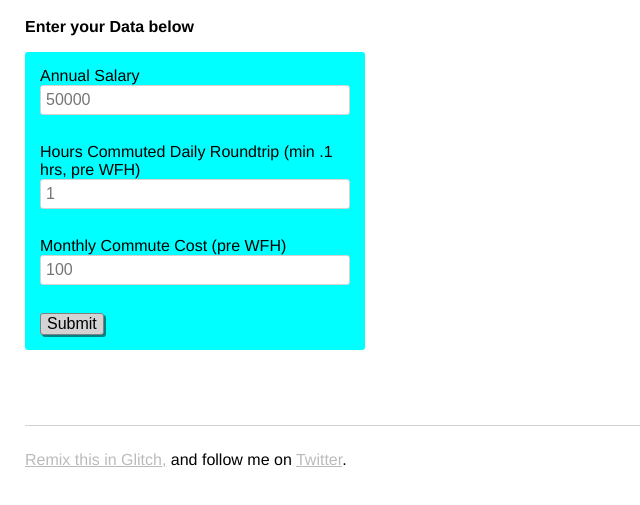
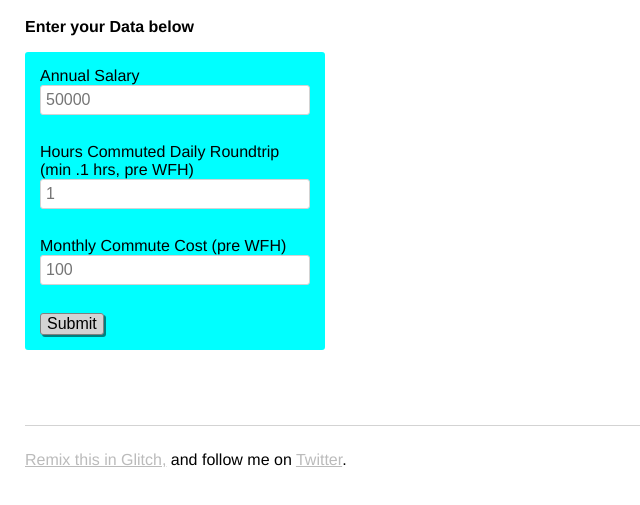
Before and after one commit to camclay/remoteworkcalc, a plain HTML site: page views/index.html in a window 1280 px wide. Shown: the part 65-570 px from the top of the page, without its empty margins (0-640 px from the left). Drawn offline with nearby package versions, Linux system fonts and the light colour scheme.

Commit message:
update sizing

```diff
--- a/public/style.css
+++ b/public/style.css
@@ -32,7 +32,7 @@ form {
   background-color: cyan;
   display: inline-block;
   width: 100%;
-  max-width: 340px;
+  max-width: 300px;
   border-radius: 3px;
 }
 
```
